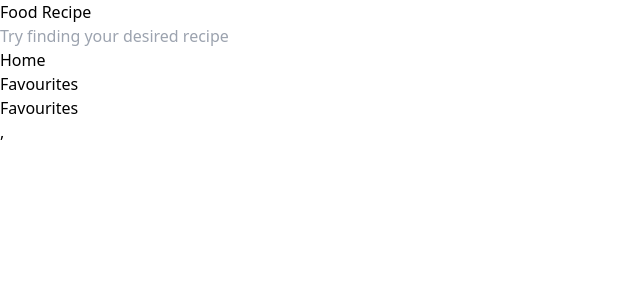
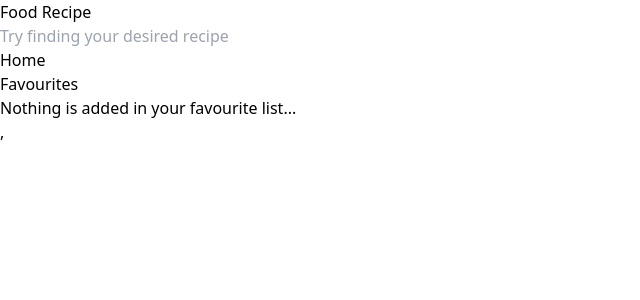
Before and after one commit to bhandaripawan8/FoodRecipe, a React (Vite) app: page /favourites in a window 1280 px wide. Shown: the top 300 px of the page, without its empty margins (0-640 px from the left). Built offline with nearby package versions, Linux system fonts and the light colour scheme.

Commit message:
work so far, favourite page having issue with fetching favourite array

```diff
--- a/src/Pages/Details/Details.jsx
+++ b/src/Pages/Details/Details.jsx
@@ -4,7 +4,7 @@ import { useParams } from 'react-router-dom';
 
 export default function Details() {
   const { id } = useParams();
-  const { recipeDetails, setrecipeDetails } = useContext(GlobalContext);
+  const { recipeDetails, setrecipeDetails, handleAddToFavourite } = useContext(GlobalContext);
 
   useEffect(() => {
     async function getRecipeDetails() {
@@ -34,7 +34,7 @@ export default function Details() {
 
   <div className='flex flex-col'>
     <h3 className='text-3xl font-semibold text-black'>{recipeDetails?.recipe?.title}</h3>
-    <p>{}</p>
+    <p>Cooking time: {recipeDetails?.recipe?.cooking_time}</p>
     <div>
       <span className='text-2xl font-semibold text-black'>Ingredients</span>
       <ul className='flex flex-col gap-2 mt-2'>
@@ -48,9 +48,8 @@ export default function Details() {
         }
       </ul>
     </div>
-    <button className='text-sm p-3 px-6 lg:px-8 rounded-lg uppercase font-medium tracking-wider inline-block shadow-mg bg-black text-white mt-3 lg:mt-0'>Add to your Favourite..</button>
+    <button onClick={()=> handleAddToFavourite(recipeDetails?.recipe)} className='mt-5 text-sm p-3 px-6 lg:px-8 rounded-lg uppercase font-medium tracking-wider inline-block shadow-mg bg-black text-white lg:mt-0'>Add to your Favourite..</button>
   </div>
 </div>
-
   );
 }
--- a/src/Pages/Favourites/Favourites.jsx
+++ b/src/Pages/Favourites/Favourites.jsx
@@ -1,7 +1,20 @@
-import React from 'react'
+import React, { useContext } from 'react'
+import { GlobalContext } from '../../context/GlobalContext'
+import Items from '../Home/Items'
 
 export default function Favourites() {
+  const { favourites } = useContext(GlobalContext);
+
   return (
-    <div>Favourites</div>
+    <div className="py-8 container mx-auto flex flex-wrap justify-center gap-10">
+      {favourites && favourites.length > 0 ?
+        favourites.map((item, index) => (
+          <Items key={item.index} item={item} />
+        )) : (
+          <h3 className="lg:text-4xl text-xl text-center text-black font-extrabold">
+            Nothing is added in your favourite list...
+          </h3>
+        )}
+    </div>
   )
 }
--- a/src/context/GlobalContext.jsx
+++ b/src/context/GlobalContext.jsx
@@ -4,11 +4,11 @@ import { useState } from "react";
 export const GlobalContext = createContext(null);
 
 export default function globalState({children}){
-
     const [searchParam, setsearchParam] = useState('');
     const [isLoading, setisLoading] = useState(false);
     const [resData, setresData] = useState([]);
     const [recipeDetails, setrecipeDetails] = useState({});
+    const [favourites, setfavourites] = useState([]);
 
     async function handleSearch(e){
         e.preventDefault();
@@ -27,9 +27,23 @@ export default function globalState({children}){
             setsearchParam('');
         }
     }
+
     console.log(isLoading,resData);
 
+    function handleAddToFavourite(getCurrentItem){
+        let cpyFavourites = [...favourites];
+        const index = cpyFavourites.findIndex(item => item.id === getCurrentItem.id)
+        if(index === -1){
+            cpyFavourites.push(getCurrentItem)
+        } else{
+            cpyFavourites.splice(index, 1);
+        }
+        setfavourites(cpyFavourites);
+    }
+    console.log(handleAddToFavourite);
+
+    console.log(favourites);
     return (
-        <GlobalContext.Provider value={{searchParam, setsearchParam, handleSearch, isLoading, resData, recipeDetails, setrecipeDetails}}>{children}</GlobalContext.Provider>
+        <GlobalContext.Provider value={{searchParam, setsearchParam, handleSearch, isLoading, resData, recipeDetails, setrecipeDetails, handleAddToFavourite, favourites}}>{children}</GlobalContext.Provider>
     )
 }
```
